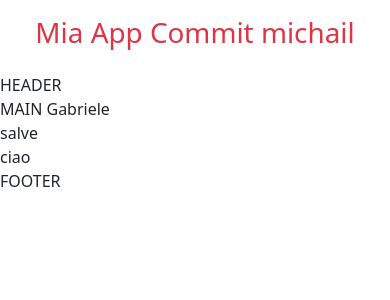
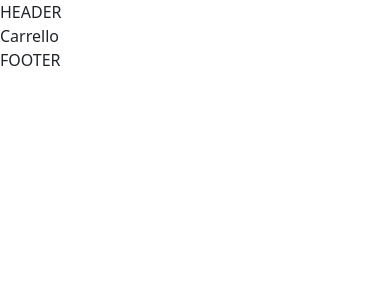
Before and after one commit to gabrielebottari/deliveboo-frontend, a Vue app: page /carrello in a window 390 px wide. Shown: the top 300 px of the page. Built offline with nearby package versions, Linux system fonts and the light colour scheme.

Commit message:
created router.js and start dashboard

```diff
--- a/package.json
+++ b/package.json
@@ -12,7 +12,8 @@
     "@popperjs/core": "^2.11.8",
     "axios": "^1.6.5",
     "bootstrap": "^5.3.2",
-    "vue": "^3.3.11"
+    "vue": "^3.3.11",
+    "vue-router": "^4.3.0"
   },
   "devDependencies": {
     "@vitejs/plugin-vue": "^4.5.2",
--- a/src/App.vue
+++ b/src/App.vue
@@ -21,10 +21,6 @@ export default {
 </script>
 
 <template>
-    <h1 class="text-center text-danger p-3">
-        Mia App
-        Commit michail
-    </h1>
 
     <AppHeader />
 
--- a/src/components/AppMain.vue
+++ b/src/components/AppMain.vue
@@ -12,18 +12,7 @@ export default {
 </script>
 
 <template>
-    <main>
-        MAIN
-        Gabriele
-    </main>
-
-    <div>
-        salve
-    </div>
-
-    <div>
-        ciao
-    </div>
+    <router-view></router-view>
 </template>
 
 <style lang="scss" scoped>
--- a/src/main.js
+++ b/src/main.js
@@ -1,4 +1,5 @@
 import { createApp } from 'vue'
 import App from './App.vue'
+import { router } from './router.js'
 
-createApp(App).mount('#app')
+createApp(App).use(router).mount('#app')
--- /dev/null
+++ b/src/pages/Carrello.vue
@@ -0,0 +1,5 @@
+<template>
+    <div>
+        Carrello
+    </div>
+</template>
--- /dev/null
+++ b/src/pages/Dashboard.vue
@@ -0,0 +1,50 @@
+<script>
+export default {
+    data() {
+        return {
+            cards:[
+                {
+                    title: 'Il Mio Menù',
+                    img:'https://media.istockphoto.com/id/96430985/it/foto/pancake.jpg?s=2048x2048&w=is&k=20&c=27bCjgpBLWif3mvJzRuHQOugikYP6xb34mzVvRIp00o='
+                },
+                {
+                    title: 'Il Mio Menù',
+                    img:'https://media.istockphoto.com/id/96430985/it/foto/pancake.jpg?s=2048x2048&w=is&k=20&c=27bCjgpBLWif3mvJzRuHQOugikYP6xb34mzVvRIp00o='
+                },
+                {
+                    title: 'Il Mio Menù',
+                    img:'https://media.istockphoto.com/id/96430985/it/foto/pancake.jpg?s=2048x2048&w=is&k=20&c=27bCjgpBLWif3mvJzRuHQOugikYP6xb34mzVvRIp00o='
+                },
+            ]
+        }
+    },
+}
+</script>
+
+
+<template>
+
+
+    <div class="container">
+        <div class="row">
+            <div class="col">
+                <div class="cards" v-for="card in cards">
+                    <div class="card m-5">
+                        <div class="row g-0">
+                            <div class="col-md-4">
+                                <img :src=card.img class="img-fluid rounded-start" alt="...">
+                            </div>
+                            <div class="col-md-8">
+                                <div class="card-body">
+                                    <h5 class="card-title">{{ card.title }}</h5>
+                                </div>
+                            </div>
+                        </div>
+                    </div>
+                </div>
+            </div>
+        </div>
+    </div>
+
+
+</template>
--- /dev/null
+++ b/src/pages/Homepage.vue
@@ -0,0 +1,5 @@
+<template>
+    <div>
+        Home
+    </div>
+</template>
--- /dev/null
+++ b/src/router.js
@@ -0,0 +1,34 @@
+import { createRouter, createWebHistory } from 'vue-router';
+
+import Home from './pages/Homepage.vue';
+import Dashboard from './pages/Dashboard.vue';
+import Carrello from './pages/Carrello.vue';
+// import NotFound from './pages/NotFound.vue';
+
+const router = createRouter({
+    history: createWebHistory(),
+    routes: [
+        {
+            path: '/',
+            name: 'home',
+            component: Home
+        },
+        {
+            path: '/dashboard',
+            name: 'Dashboard',
+            component: Dashboard
+        },
+        {
+            path: '/carrello',
+            name: 'Carrello',
+            component: Carrello
+        },
+        // {
+        //     path:'/:pathMatch(.*)*',
+        //     name: 'error',
+        //     component: NotFound,
+        // }
+    ]
+});
+
+export { router };
```
Also changed, not shown: src/Carrello.vue (deleted), src/Dashboard.vue (deleted), src/Homepage.vue (deleted), 1 other file (tests, documents, lock files or other folders).
